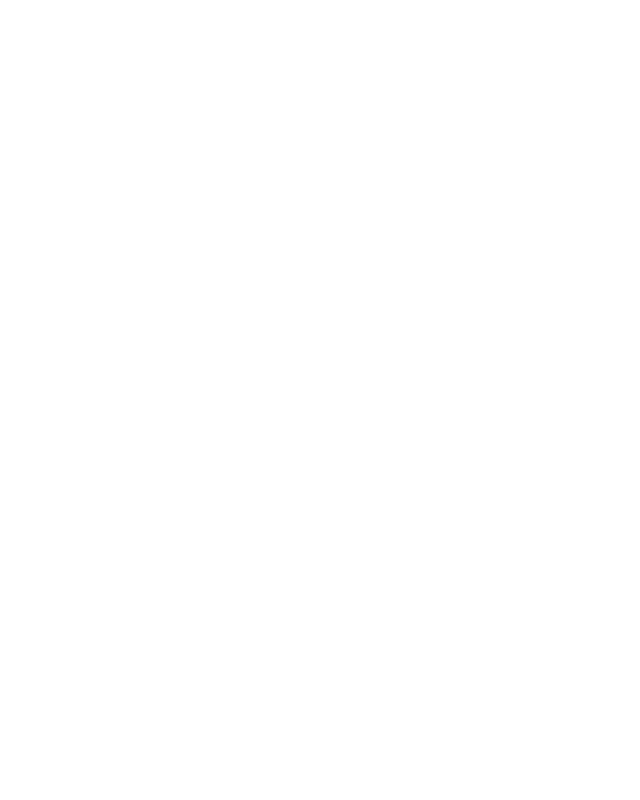
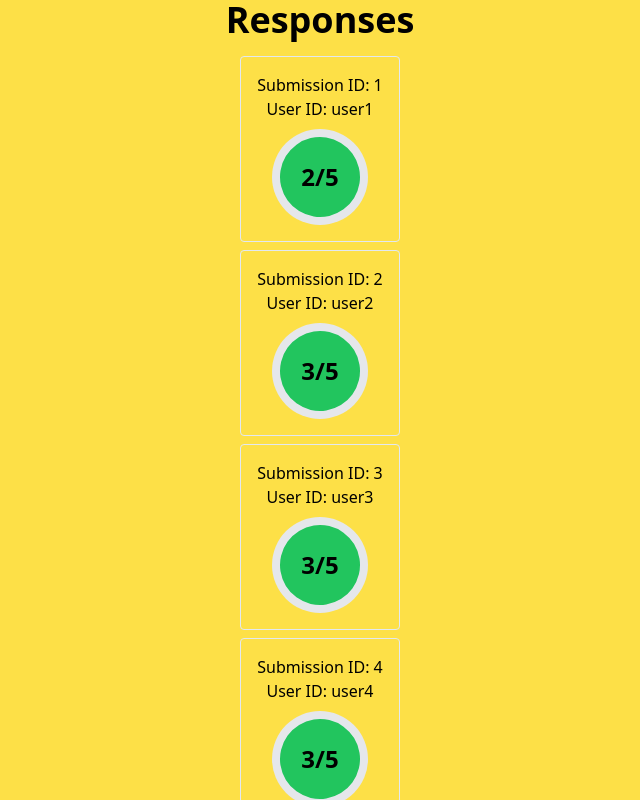
Before and after one commit to Xaverick/QuizCraft, a React (Vite) app in the folder admin/: page /responses in a window 1280 px wide. Before the commit this address had no page. Shown: the whole page, without its empty margins (320-960 px from the left). Built offline with nearby package versions, Linux system fonts and the light colour scheme.

Commit message:
Responses

```diff
--- a/admin/src/App.jsx
+++ b/admin/src/App.jsx
@@ -3,6 +3,7 @@
 import { Route, Routes, useNavigate } from "react-router";
 import Home from './pages/Home'
 import SignInForm from './pages/login';
+import Responses from './pages/Responses';
 
 function App() {
 
@@ -12,6 +13,7 @@
       <Routes>
     <Route path='/' element={<Home />}/>
     <Route path='/login' element={<SignInForm />}/>
+    <Route path='/responses' element={< Responses/>}/>
   </Routes>
 
     </>
--- /dev/null
+++ b/admin/src/pages/Responses.jsx
@@ -0,0 +1,110 @@
+
+
+
+
+        import React, { useEffect, useState } from "react";
+
+const Responses = () => {
+    const [submissions, setSubmissions] = useState([]);
+
+    useEffect(() => {
+        const dummySubmissions = [
+            {
+                _id: "1",
+                userId: "user1",
+                answers: [
+                    { questionId: "q1", response: "A", correct: true },
+                    { questionId: "q2", response: "B", correct: false },
+                    { questionId: "q3", response: "C", correct: true },
+                    { questionId: "q4", response: "D", correct: false },
+                    { questionId: "q5", response: "E", correct: false },
+                ],
+            },
+            {
+                _id: "2",
+                userId: "user2",
+                answers: [
+                    { questionId: "q1", response: "A", correct: true },
+                    { questionId: "q2", response: "D", correct: false },
+                    { questionId: "q3", response: "C", correct: true },
+                    { questionId: "q4", response: "B", correct: false },
+                    { questionId: "q5", response: "E", correct: true },
+                ],
+            },
+            {
+                _id: "3",
+                userId: "user3",
+                answers: [
+                    { questionId: "q1", response: "B", correct: false },
+                    { questionId: "q2", response: "A", correct: true },
+                    { questionId: "q3", response: "C", correct: true },
+                    { questionId: "q4", response: "D", correct: false },
+                    { questionId: "q5", response: "E", correct: true },
+                ],
+            },
+            {
+                _id: "4",
+                userId: "user4",
+                answers: [
+                    { questionId: "q1", response: "C", correct: true },
+                    { questionId: "q2", response: "B", correct: false },
+                    { questionId: "q3", response: "A", correct: true },
+                    { questionId: "q4", response: "D", correct: false },
+                    { questionId: "q5", response: "E", correct: true },
+                ],
+            },
+            {
+                _id: "5",
+                userId: "user5",
+                answers: [
+                    { questionId: "q1", response: "D", correct: false },
+                    { questionId: "q2", response: "C", correct: true },
+                    { questionId: "q3", response: "A", correct: true },
+                    { questionId: "q4", response: "B", correct: false },
+                    { questionId: "q5", response: "E", correct: true },
+                ],
+            },
+        ];
+
+        setSubmissions(dummySubmissions);
+    }, []);
+
+    const calculateScore = (submission) => {
+        let correctCount = 0;
+        submission.answers.forEach((answer) => {
+            if (answer.correct) {
+                correctCount++;
+            }
+        });
+        return {
+            correctCount,
+            totalCount: submission.answers.length,
+        };
+    };
+
+    return (
+        <div className="text-black bg-yellow-300 h-screen w-screen overflow-auto flex flex-col items-center">
+            <h1 className="text-4xl font-extrabold">Responses</h1>
+            <div className="mt-4">
+                {submissions.map((submission, index) => {
+                    const { correctCount, totalCount } = calculateScore(submission);
+                    const percentage = totalCount > 0 ? (correctCount / totalCount) * 100 : 0;
+                    return (
+                        <div key={index} className="border p-4 rounded mb-2 flex flex-col items-center">
+                            <p>Submission ID: {submission._id}</p>
+                            <p>User ID: {submission.userId}</p>
+                            <div className="w-24 h-24 bg-gray-200 rounded-full overflow-hidden mt-2 relative">
+                                <div className="absolute inset-0 flex justify-center items-center">
+                                    <div className="w-20 h-20 rounded-full bg-green-500" style={{ transform: `rotate(${percentage * 3.6}deg)` }}></div>
+                                </div>
+                                <div className="absolute inset-0 flex justify-center items-center text-2xl font-bold">{correctCount}/{totalCount}</div>
+                            </div>
+                        </div>
+                    );
+                })}
+            </div>
+        </div>
+    );
+};
+
+export default Responses;
```
